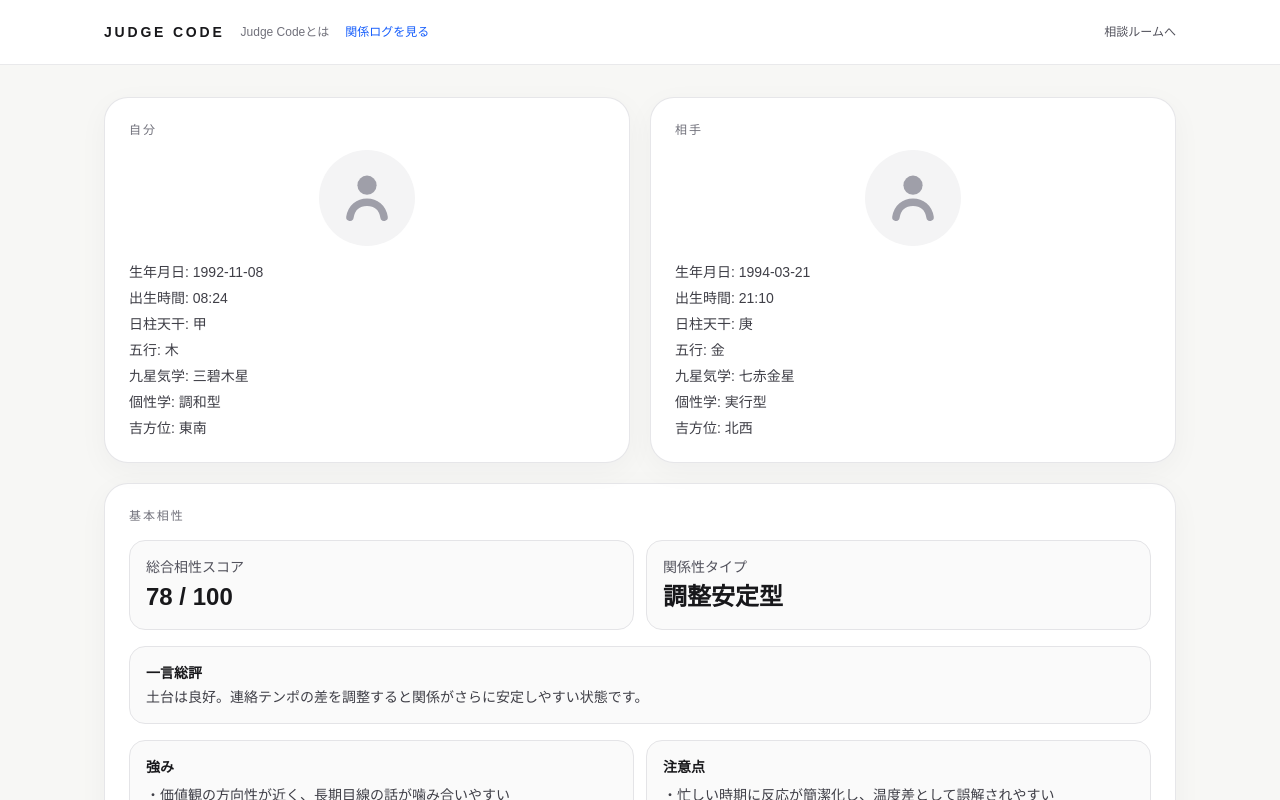
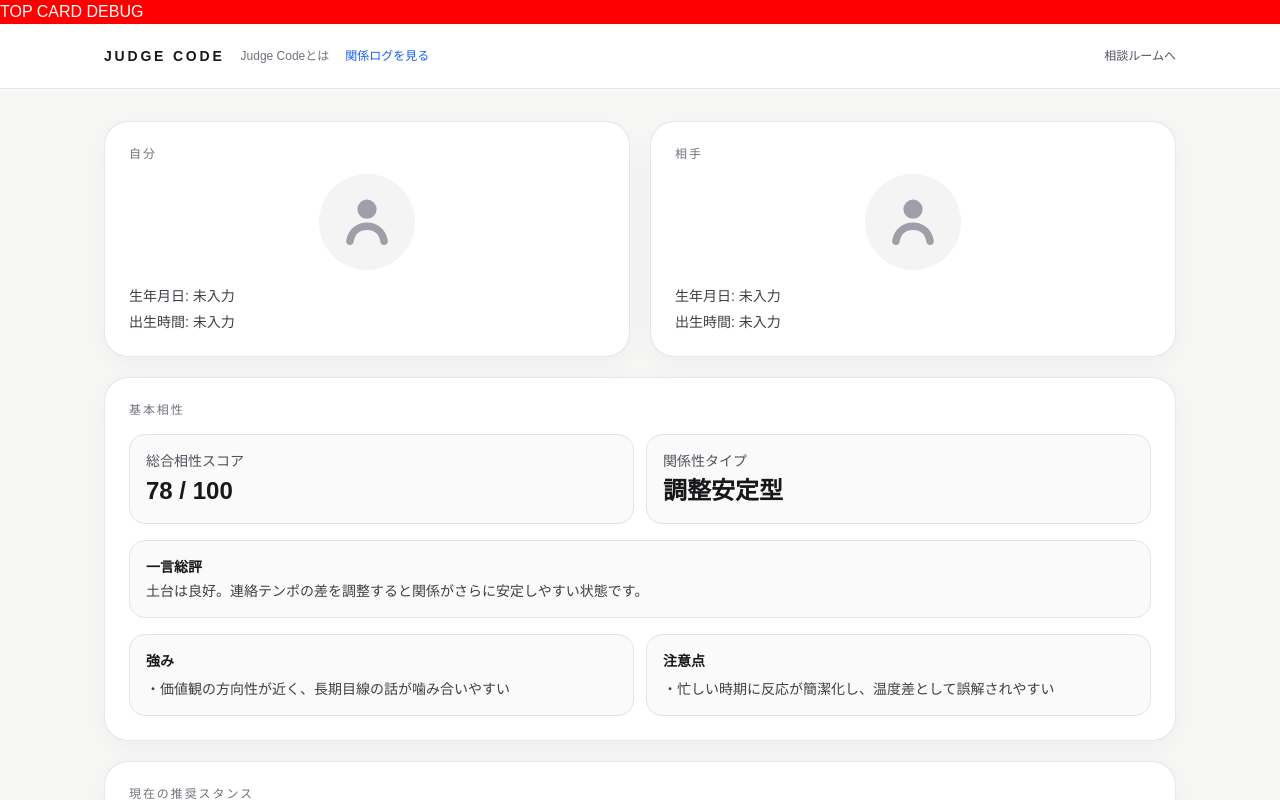
Before and after one commit to anan-commits/judge-app, a Next.js app: page / in a window 1280 px wide. Shown: the top 800 px of the page. Built offline with nearby package versions, Linux system fonts and the light colour scheme.

Commit message:
toppage改修

```diff
--- a/app/page.tsx
+++ b/app/page.tsx
@@ -1,28 +1,76 @@
+ "use client";
+
+import { useEffect, useState } from "react";
 import Link from "next/link";
+import { getFortuneProfile } from "../lib/fortune/getFortuneProfile";
+
+const LATEST_INPUT_KEY = "judge_latest_input";
+
+type LatestInput = {
+  myBirthDate: string;
+  myBirthTime?: string;
+  partnerBirthDate: string;
+  partnerBirthTime?: string;
+};
 
 export default function Home() {
-  const statuses = {
-    self: {
+  const [latestInput, setLatestInput] = useState<LatestInput | null>(null);
+
+  useEffect(() => {
+    try {
+      const raw = localStorage.getItem(LATEST_INPUT_KEY);
+      if (!raw) {
+        setLatestInput(null);
+        return;
+      }
+      const parsed = JSON.parse(raw) as LatestInput;
+      if (!parsed.myBirthDate || !parsed.partnerBirthDate) {
+        setLatestInput(null);
+        return;
+      }
+      setLatestInput(parsed);
+    } catch (error) {
+      console.error("[top] failed to parse latest input", error);
+      setLatestInput(null);
+    }
+  }, []);
+
+  const myBirthDate = latestInput?.myBirthDate;
+  const myBirthTime = latestInput?.myBirthTime || "";
+  const partnerBirthDate = latestInput?.partnerBirthDate;
+  const partnerBirthTime = latestInput?.partnerBirthTime || "";
+
+  const myProfile = getFortuneProfile({
+    birthDate: myBirthDate,
+    birthTime: myBirthTime || undefined,
+  });
+  const partnerProfile = getFortuneProfile({
+    birthDate: partnerBirthDate,
+    birthTime: partnerBirthTime || undefined,
+  });
+
+  const statuses = [
+    {
       label: "自分",
-      birthdate: "1992-11-08",
-      birthtime: "08:24",
-      dayStem: "甲",
-      fiveElement: "木",
-      nineStar: "三碧木星",
-      personality: "調和型",
-      luckyDirection: "東南",
+      birthdate: myBirthDate || "未入力",
+      birthtime: myBirthTime || "未入力",
+      kanshi: myProfile?.kanshi,
+      yinYangGogyo: myProfile?.yinYangGogyo,
+      nineStar: myProfile?.kyusei,
+      personality: myProfile?.koseigaku,
+      luckyDirection: null,
     },
-    partner: {
+    {
       label: "相手",
-      birthdate: "1994-03-21",
-      birthtime: "21:10",
-      dayStem: "庚",
-      fiveElement: "金",
-      nineStar: "七赤金星",
-      personality: "実行型",
-      luckyDirection: "北西",
+      birthdate: partnerBirthDate || "未入力",
+      birthtime: partnerBirthTime || "未入力",
+      kanshi: partnerProfile?.kanshi,
+      yinYangGogyo: partnerProfile?.yinYangGogyo,
+      nineStar: partnerProfile?.kyusei,
+      personality: partnerProfile?.koseigaku,
+      luckyDirection: null,
     },
-  } as const;
+  ] as const;
 
   const history = [
     {
@@ -57,6 +105,7 @@ export default function Home() {
 
   return (
     <main className="min-h-screen bg-[#f7f7f5] text-zinc-900">
+      <div style={{ background: "red", color: "white" }}>TOP CARD DEBUG</div>
       <header className="border-b border-zinc-200/80 bg-white">
         <div className="mx-auto flex h-16 max-w-6xl items-center justify-between px-6 md:px-10">
           <div className="flex items-center gap-4">
@@ -76,7 +125,7 @@ export default function Home() {
 
       <section className="mx-auto max-w-6xl space-y-5 px-4 py-6 md:px-10 md:py-8">
         <div className="grid gap-5 md:grid-cols-2">
-          {[statuses.self, statuses.partner].map((person) => (
+          {statuses.map((person) => (
             <article
               key={person.label}
               className="rounded-3xl border border-zinc-200/90 bg-white p-6 shadow-[0_8px_30px_rgba(15,23,42,0.04)]"
@@ -99,11 +148,11 @@ export default function Home() {
               <div className="mt-4 space-y-1.5 text-sm text-zinc-700">
                 <p>生年月日: {person.birthdate}</p>
                 <p>出生時間: {person.birthtime}</p>
-                <p>日柱天干: {person.dayStem}</p>
-                <p>五行: {person.fiveElement}</p>
-                <p>九星気学: {person.nineStar}</p>
-                <p>個性学: {person.personality}</p>
-                <p>吉方位: {person.luckyDirection}</p>
+                {person.kanshi ? <p>日柱天干: {person.kanshi}</p> : null}
+                {person.yinYangGogyo ? <p>五行: {person.yinYangGogyo}</p> : null}
+                {person.nineStar ? <p>九星気学: {person.nineStar}</p> : null}
+                {person.personality ? <p>個性学: {person.personality}</p> : null}
+                {person.luckyDirection ? <p>吉方位: {person.luckyDirection}</p> : null}
               </div>
             </article>
           ))}
```
